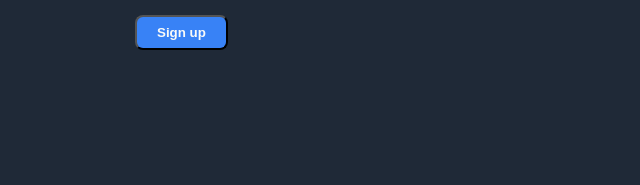
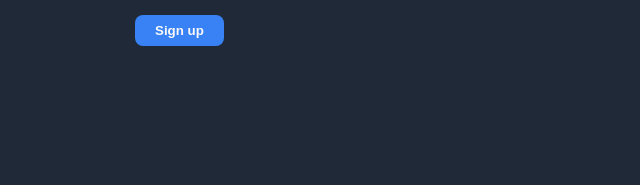
Before and after one commit to neil-justin/foundations-landing-page, a plain HTML site: page index.html in a window 1280 px wide. Shown: the part 362-547 px from the top of the page, 0-640 px from the left. Drawn offline with Linux system fonts and the light colour scheme.

Commit message:
Add border: none property to .hero__button

```diff
--- a/index.html
+++ b/index.html
@@ -28,7 +28,7 @@
                 <div class="text--title hero__heading">What is House?</div>
                 <p class="text--non-title">House is where we go after long hours of being outside. It's a
                     place where we can take a shelter, relax, and lock ourselves. House is indeed a good asset.</p>
-                <button class="contents__button"><a class="btn link" href="#">Sign up</a></button>
+                <button class="hero__button"><a class="btn link" href="#">Sign up</a></button>
             </div>
             <div class="hero__img-container">
                 <img class="hero__img img" src="img/bungalow-house.jpg" alt="A beige bungalow House">
@@ -64,7 +64,8 @@
                     <div class="sign-up__heading">Call to action! It's time!</div>
                     <div class="text--non-title">Are you struggling to find the house of your dreams, at the cheap
                         price, around your city? Sign up now by clicking that button right over there! Who knows, we may
-                        be able to help you!</div>
+                        be able to help you!
+                    </div>
                 </div>
                 <div class="sign-up__button-container">
                     <button><a class="btn link" href="#">Sign up</a></button>
--- a/style.css
+++ b/style.css
@@ -131,9 +131,10 @@ header nav a:active {
     margin-bottom: 10px;
 }
 
-.contents__button {
+.hero__button {
     /* This prevent the surrounding elements (in this case, the paragraph and image) to move over when you hover the mouse to the button. */
     position: absolute;
+    border: none;
 }
 
 .hero__img-container {
```
